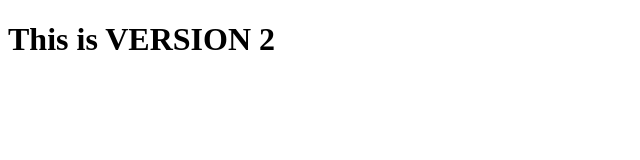
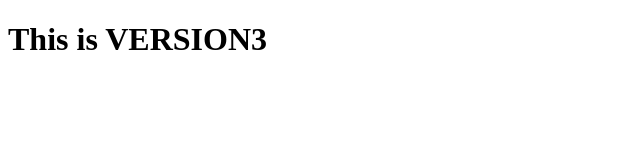
Before and after one commit to bhama/git-kata, a plain HTML site: page index.html in a window 1280 px wide. Shown: the full height of the page, 0-640 px from the left. Drawn offline with Linux system fonts and the light colour scheme.

Commit message:
VERSION3

```diff
--- a/index.html
+++ b/index.html
@@ -6,6 +6,6 @@
     <title>Document</title>
 </head>
 <body>
-    <h1>This is VERSION 2</h1>
+    <h1>This is VERSION3 </h1>
 </body>
 </html>
```
